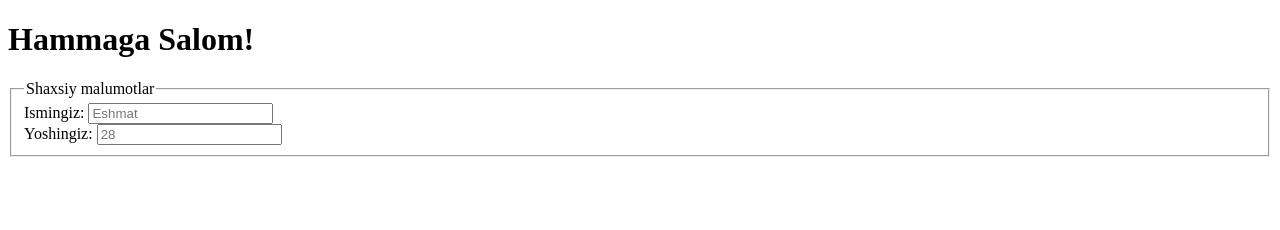
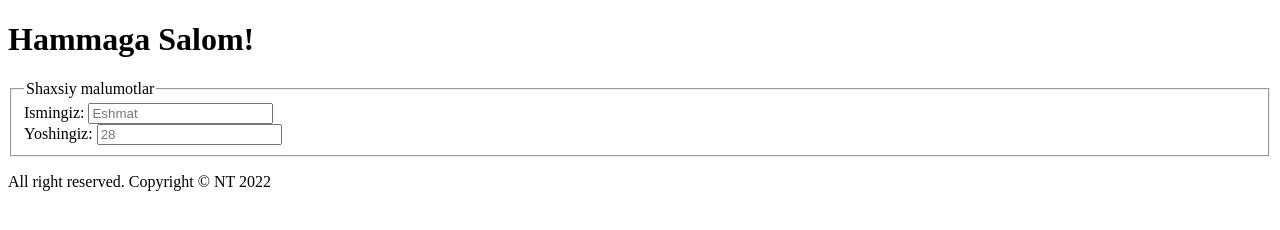
Before and after one commit to egamberdiyevalisherjon/NT-82-2-oy-2-dars, a plain HTML site: page index.html in a window 1280 px wide. Drawn offline with Linux system fonts and the light colour scheme.

Commit message:
footer tayyor

```diff
--- a/index.html
+++ b/index.html
@@ -21,5 +21,8 @@
         </div>
       </fieldset>
     </form>
+    <footer>
+      <p>All right reserved. Copyright &copy; NT 2022</p>
+    </footer>
   </body>
 </html>
```
